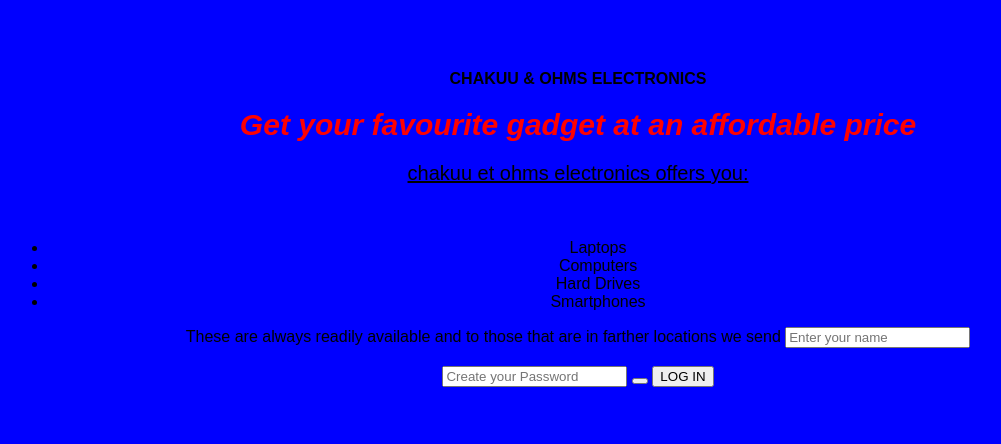
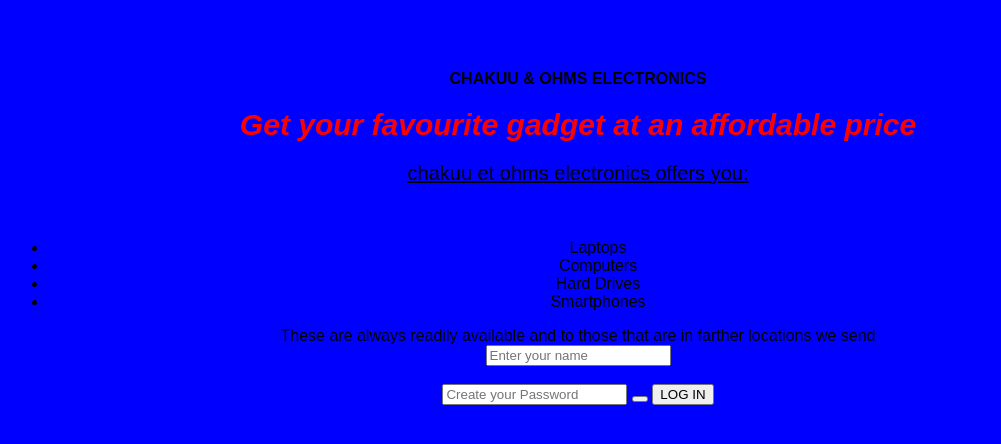
Before and after one commit to Chakuu-did/Konka, a plain HTML site: page index.html in a window 1280 px wide. Shown: the whole page, without its empty margins (62-1063 px from the left). Drawn offline with Linux system fonts and the light colour scheme.

Commit message:
Update index.html

```diff
--- a/index.html
+++ b/index.html
@@ -16,7 +16,7 @@
         <li>Hard Drives</li>
         <li>Smartphones</li>
     </ul>
-    <p2>These are always readily available and to those that are in farther locations we send </p2>
+    <p2>These are always readily available and to those that are in farther locations we send </p2><br/>
     <input type="text" id="nameInput" placeholder="Enter your name">
     <br></br>
     <input type="text" id ="numnerInput" placeholder="Create your Password">
```
